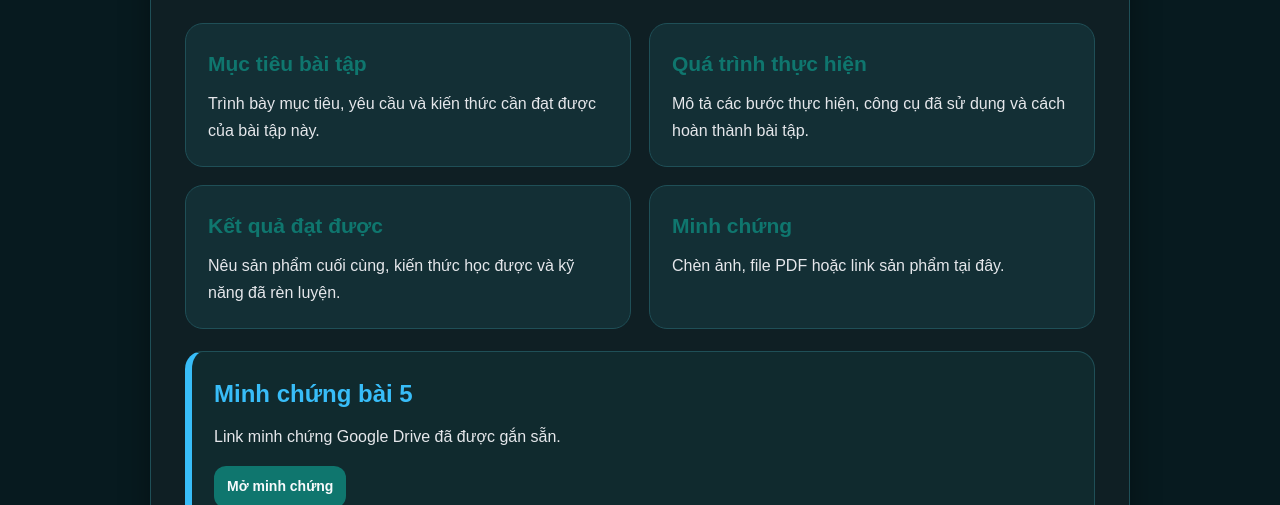
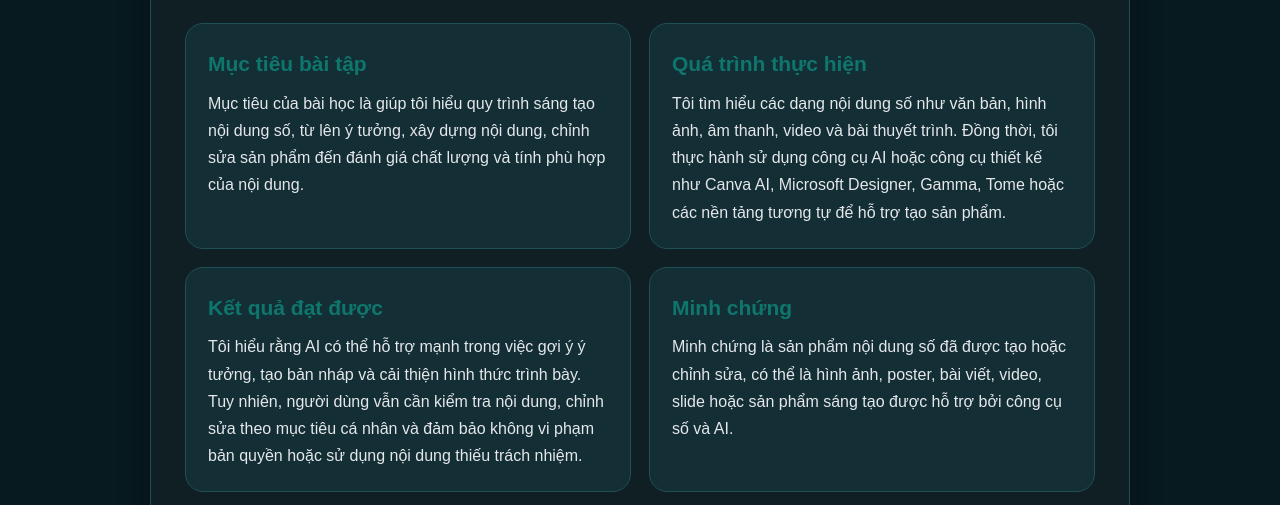
Before and after one commit to bachvu-0607/Porfolio, a plain HTML site: page bai5.html in a window 1280 px wide. Shown: the part 295-800 px from the top of the page. Drawn offline with Linux system fonts and the light colour scheme.

Commit message:
Update content and descriptions in bai5.html

```diff
--- a/bai5.html
+++ b/bai5.html
@@ -24,22 +24,36 @@
       <div class="placeholder-grid">
         <article class="placeholder-card">
           <h2>Mục tiêu bài tập</h2>
-          <p>Trình bày mục tiêu, yêu cầu và kiến thức cần đạt được của bài tập này.</p>
+          <p>
+            Mục tiêu của bài học là giúp tôi hiểu quy trình sáng tạo nội dung số,
+            từ lên ý tưởng, xây dựng nội dung, chỉnh sửa sản phẩm đến đánh giá chất lượng và tính phù hợp của nội dung.
+          </p>
         </article>
 
         <article class="placeholder-card">
           <h2>Quá trình thực hiện</h2>
-          <p>Mô tả các bước thực hiện, công cụ đã sử dụng và cách hoàn thành bài tập.</p>
+          <p>
+            Tôi tìm hiểu các dạng nội dung số như văn bản, hình ảnh, âm thanh, video và bài thuyết trình.
+            Đồng thời, tôi thực hành sử dụng công cụ AI hoặc công cụ thiết kế như Canva AI, Microsoft Designer,
+            Gamma, Tome hoặc các nền tảng tương tự để hỗ trợ tạo sản phẩm.
+          </p>
         </article>
 
         <article class="placeholder-card">
           <h2>Kết quả đạt được</h2>
-          <p>Nêu sản phẩm cuối cùng, kiến thức học được và kỹ năng đã rèn luyện.</p>
+          <p>
+            Tôi hiểu rằng AI có thể hỗ trợ mạnh trong việc gợi ý ý tưởng, tạo bản nháp và cải thiện hình thức trình bày.
+            Tuy nhiên, người dùng vẫn cần kiểm tra nội dung, chỉnh sửa theo mục tiêu cá nhân và đảm bảo không vi phạm
+            bản quyền hoặc sử dụng nội dung thiếu trách nhiệm.
+          </p>
         </article>
 
         <article class="placeholder-card">
           <h2>Minh chứng</h2>
-          <p>Chèn ảnh, file PDF hoặc link sản phẩm tại đây.</p>
+          <p>
+            Minh chứng là sản phẩm nội dung số đã được tạo hoặc chỉnh sửa, có thể là hình ảnh, poster,
+            bài viết, video, slide hoặc sản phẩm sáng tạo được hỗ trợ bởi công cụ số và AI.
+          </p>
         </article>
       </div>
 
```
